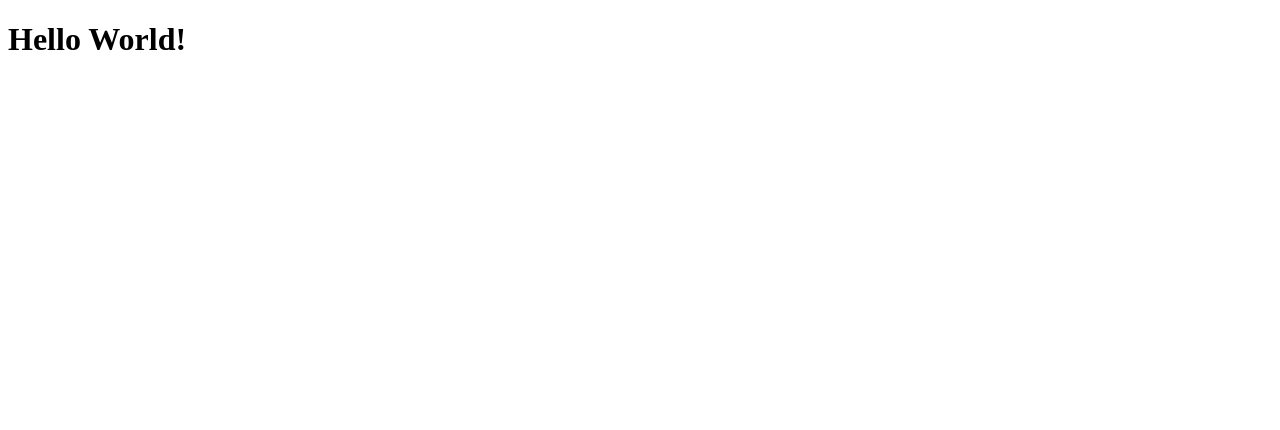
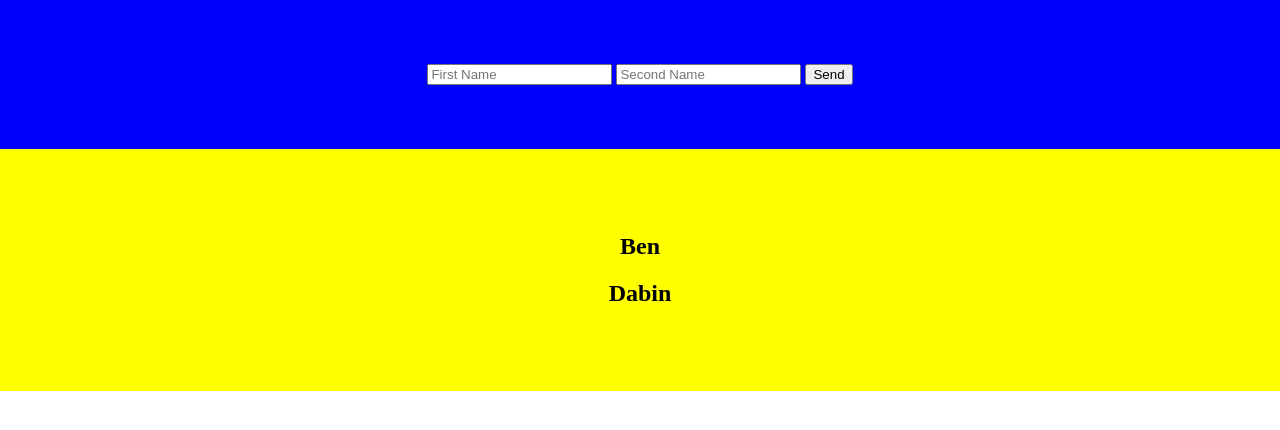
Before and after one commit to bendabin/staticServer, a website: page assets/index.html in a window 1280 px wide. Drawn offline with Linux system fonts and the light colour scheme.

Commit message:
added body-parser to parse data to server and implemented some advanced DOM manipulation

```diff
--- a/assets/index.html
+++ b/assets/index.html
@@ -4,11 +4,30 @@
     <meta charset="UTF-8">
     <meta http-equiv="X-UA-Compatible" content="IE=edge">
     <meta name="viewport" content="width=device-width, initial-scale=1.0">
+    <!-- CSS Stylesheets -->
+    <link rel="stylesheet" href="styles.css" />
     <title>Hello Server</title>
 </head>
 <body>
 
-    <h1>Hello World!</h1>
+    <section class="blued-section">
+        <div class="container-fluid">
 
+            <form action="/" method="post">
+                <input type="text" name="firstName"  placeholder="First Name">
+                <input type="text" name="secondName" placeholder="Second Name">
+                <button id="btn" type="submit" name="submit">Send</button>
+            </form>
+        </div>
+    </section>
+
+    <section class="yellowed-section">
+        <div class="container-fluid">
+            <h1 id= "name1">Ben</h1>
+            <h1 id= "name2">Dabin</h1>
+        </div>
+    </section>
+    <!-- Load JavaScript files -->
+    <script src= "index.js" charset="utf-8"></script>
 </body>
 </html>
--- /dev/null
+++ b/assets/index.js
@@ -0,0 +1,14 @@
+//Add click event handler to submit button
+const btn = document.getElementById('btn');
+
+btn.addEventListener('click', function (event){
+
+    //Get user input values from the textBox
+    let inputBoxes = document.getElementsByTagName("input");
+
+    //Loop through the values in the text boxes
+    for(let i=0; i<inputBoxes.length; i++){
+
+        document.getElementById(`name${i+1}`).innerHTML = inputBoxes[i].value;
+    }
+});
--- a/assets/styles.css
+++ b/assets/styles.css
@@ -0,0 +1,18 @@
+body{
+    text-align: center;
+    margin: 0;
+}
+
+/*Containers*/
+
+.container-fluid{
+    padding: 5% 20%;
+}
+
+.blued-section{
+    background-color: blue;
+}
+
+.yellowed-section{
+    background-color: yellow;
+}
--- a/package.json
+++ b/package.json
@@ -10,6 +10,7 @@
   "author": "Ben Dabin",
   "license": "ISC",
   "dependencies": {
+    "body-parser": "^1.20.0",
     "express": "^4.18.1"
   }
 }
```
Also changed, not shown: server.js (+70 -7 lines), 1 other file.
